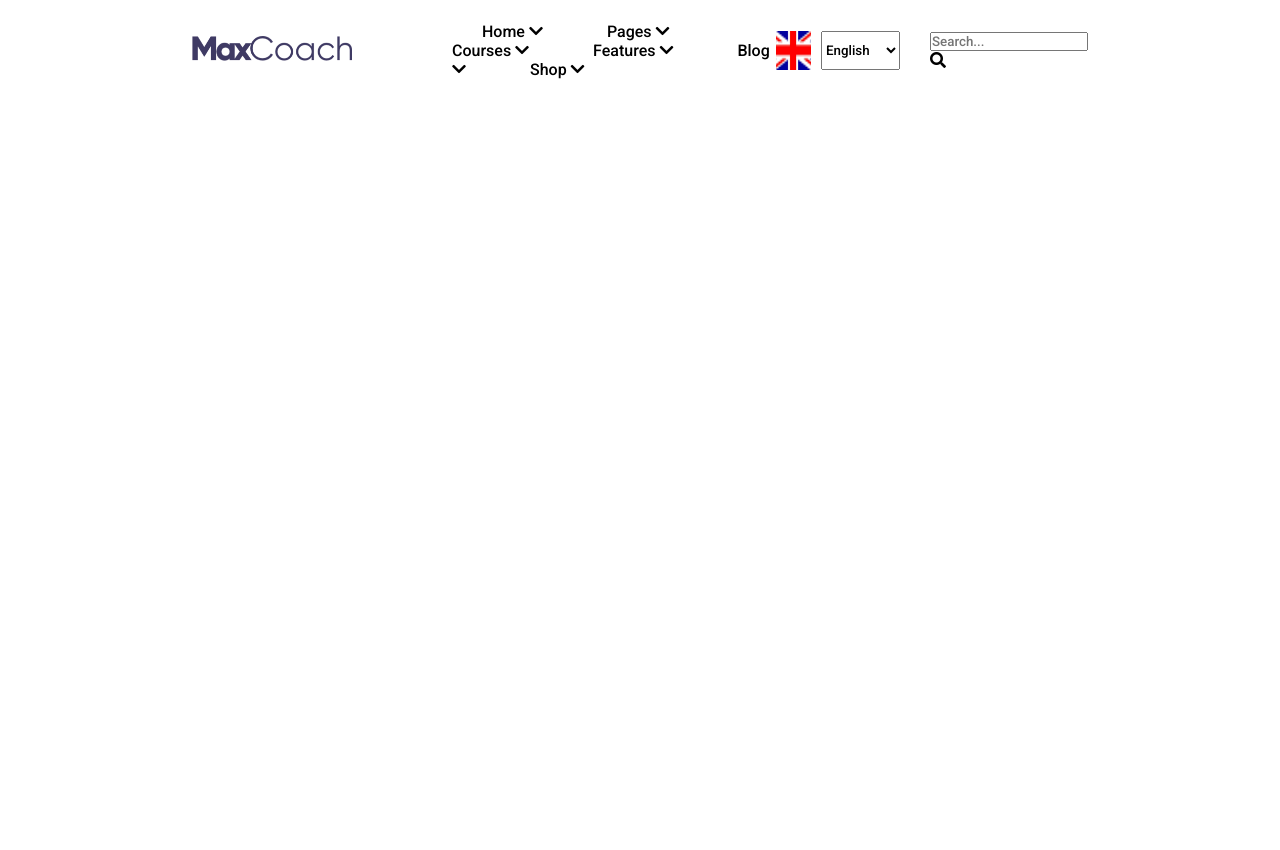
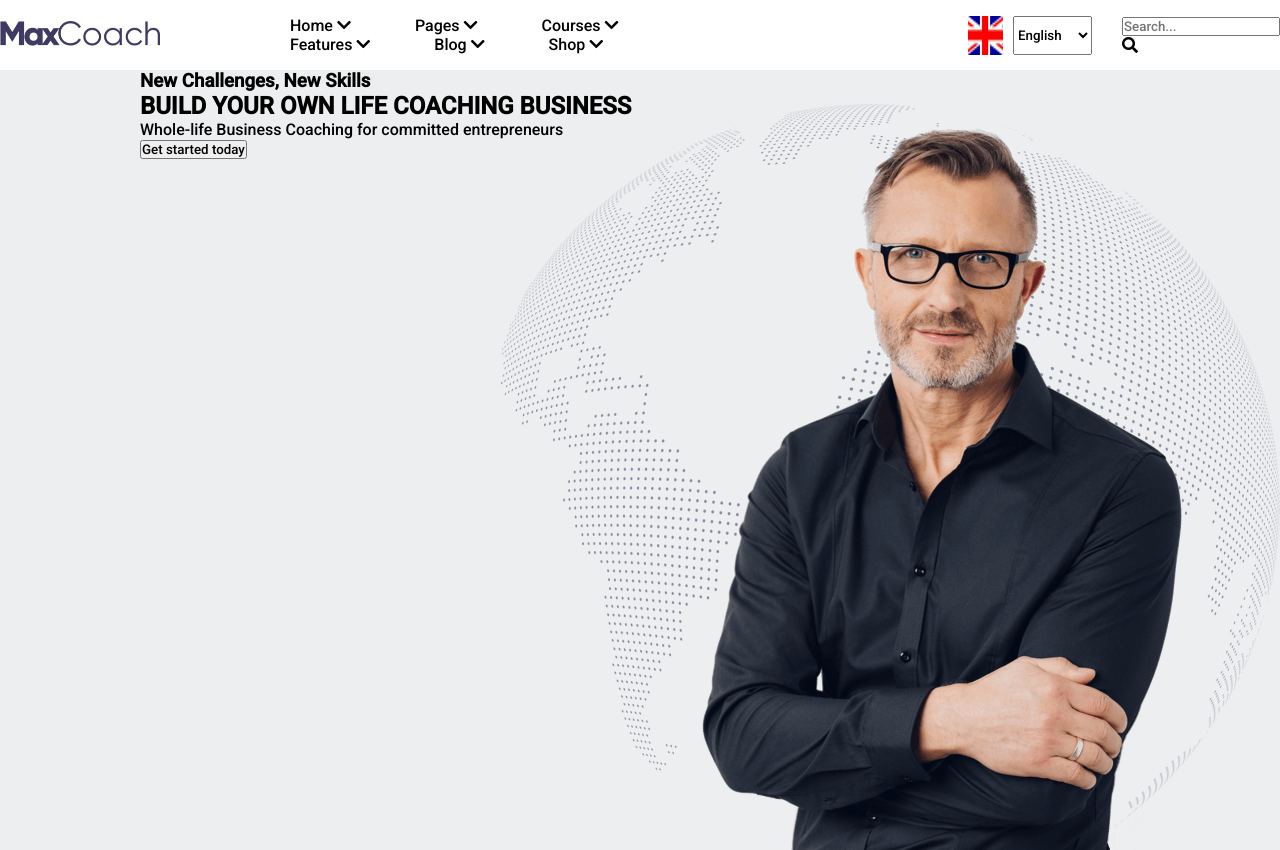
Before and after one commit to mick-cofano/proj-html-vuejs, a website: page index.html in a window 1280 px wide. Before the commit the page ends 800 px from the top, so only its background shows below. Drawn offline with nearby package versions, Linux system fonts and the light colour scheme.

Commit message:
added jumbotron w/ Vuejs

```diff
--- a/index.html
+++ b/index.html
@@ -18,7 +18,11 @@
       <div id="general-container">
 
         <!-- HEADER -->
-        <header class="header-top">
+        <header class="header">
+          <div class="header-bg">
+            <div class="header-bg-container">
+
+              <div class="header-top">
 
                 <div class="header-top-logo">
                   <img src="img/dark-logo.png" alt="">
@@ -50,7 +54,25 @@
                         </div>
                   </div>
                 </div>
+              </div>
 
+
+              <div class="jumbotron">
+                <div class="jumbotron-subtitle">
+                  <h3 v-for="text in JumbotronTexts"> {{text.subtitle}} </h3>
+                </div>
+                <div class="jumbotron-title">
+                  <h2 v-for="text in JumbotronTexts"> {{text.title}} </h2>
+                </div>
+                <div class="jumbotron-text">
+                  <p v-for="text in JumbotronTexts"> {{text.text}} </p>
+                </div>
+                <div class="jumbotron-button">
+                  <button type="button" name="button">Get started today</button>
+                </div>
+              </div>
+            </div>
+          </div>
         </header>
         <!-- END HEADER -->
 
--- a/js/script.js
+++ b/js/script.js
@@ -38,7 +38,17 @@ new Vue({
       { text: 'English', value: 'English' },
       { text: 'Deutsche', value: 'Deutsche' },
 
+    ],
+
+    JumbotronTexts: [
+      {
+        subtitle: 'New Challenges, New Skills',
+        title: 'BUILD YOUR OWN LIFE COACHING BUSINESS',
+        text: 'Whole-life Business Coaching for committed entrepreneurs',
+      }
     ]
+
+
   },
 
   methods: {
--- a/src/app.scss
+++ b/src/app.scss
@@ -14,10 +14,32 @@
 #general-container {
 
 // HEADER -----------------------
+
+  .header {
+    position: relative;
+
+      &-bg {
+        width: 100%;
+        height: 850px;
+        background-image: url(../img/home-business-hero-avatar.png), url(../img/home-business-hero-global-image.png);
+        background-repeat: no-repeat;
+        background-position: bottom right;
+        background-color: #eceeef;
+
+
+        &-container {
+          width: 100%;
+          height: 100%;
+          margin: 0 auto;
+        }
+
+        // MENU CENTRALE NAVBAR -------
+
         .header-top {
           @include flexCenter;
-    height: 100px;
-    width: 70vw;
+          justify-content: space-around;
+          height: 70px;
+          width: 100%;
           background-color: white;
           margin: 0 auto;
 
@@ -26,7 +48,7 @@
             img{width: 160px;}
             margin-right: 100px;
           }
-    // MENU CENTRALE NAVBAR -------
+
           .menu-navbar {
             display: flex;
             align-items: center;
@@ -44,7 +66,7 @@
           .menu-options {
             display: flex;
             position: relative;
-        right: 0;
+            margin-left: 300px;
 
             &-select {
               margin-left: 10px;
@@ -55,6 +77,12 @@
             }
           }
         }
+      }
 
+      .jumbotron {
+        width: 1000px;
+        margin: 0 auto;
       }
     }
+  }
+}
--- a/webpack.mix.js
+++ b/webpack.mix.js
@@ -1,4 +1,4 @@
 
 let mix = require('laravel-mix');
 
-mix.sass('src/app.scss', 'dist/');
+mix.sass('src/app.scss', 'dist/').options({ processCssUrls: false });;
```
Also changed, not shown: dist/app.css, images/home-business-hero-avatar.png (added), images/home-business-hero-global-image.png (added). Lines whose indentation alone changed are shown as unchanged.
